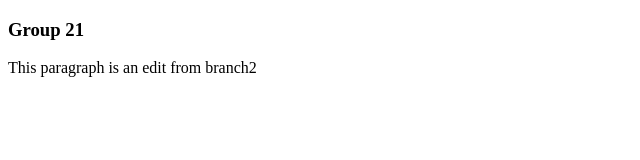
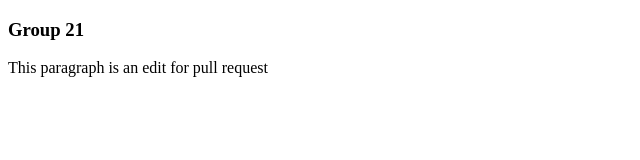
Before and after one commit to msi-ru-cs/CPS847-A1-Group21, a plain HTML site: page git_tst/index.html in a window 1280 px wide. Shown: the full height of the page, 0-640 px from the left. Drawn offline with Linux system fonts and the light colour scheme.

Commit message:
Update index.html

```diff
--- a/git_tst/index.html
+++ b/git_tst/index.html
@@ -8,7 +8,7 @@
     <h3>Group 21</h3>
 
 
-<p> This paragraph is an edit from branch2 </p>
+<p> This paragraph is an edit for pull request </p>
 
 
 </body>
```
